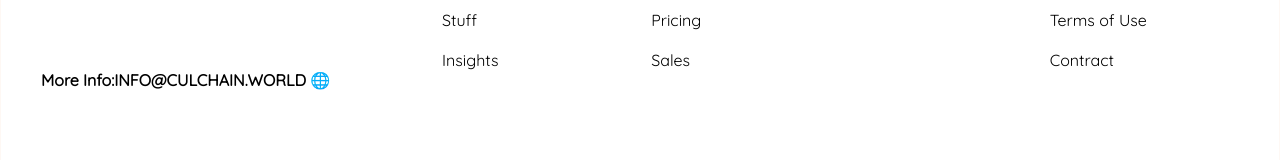
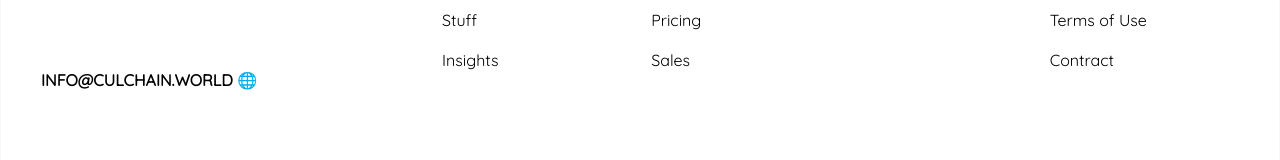
Before and after one commit to Dnatureguy/culchain, a plain HTML site: page index.html in a window 1280 px wide. Shown: the part 2849-3009 px from the top of the page. Drawn offline with nearby package versions, Linux system fonts and the light colour scheme.

Commit message:
Update index.html

```diff
--- a/index.html
+++ b/index.html
@@ -196,7 +196,7 @@
         <div class="l-footer">
         <div class="futimg">
         <img class="futlogo" src="./img/PNG 2.png" alt=""></div>
-        <p class="yt"> <a href="mailto:info@culchain.world?subject=INFO&body=Hello%20CulChain,%20I%20like&20to"><br><br><br><br><br><br><br><br><br><br><br><br> More Info:INFO@CULCHAIN.WORLD &#127760;</a> </p>
+        <p class="yt"> <a href="mailto:info@culchain.world?subject=INFO&body=Hello%20CulChain,%20I%20like&20to"><br><br><br><br><br><br><br><br><br><br><br><br>INFO@CULCHAIN.WORLD &#127760;</a> </p>
         </div>
         <ul class="r-footer">
         <li>
```
